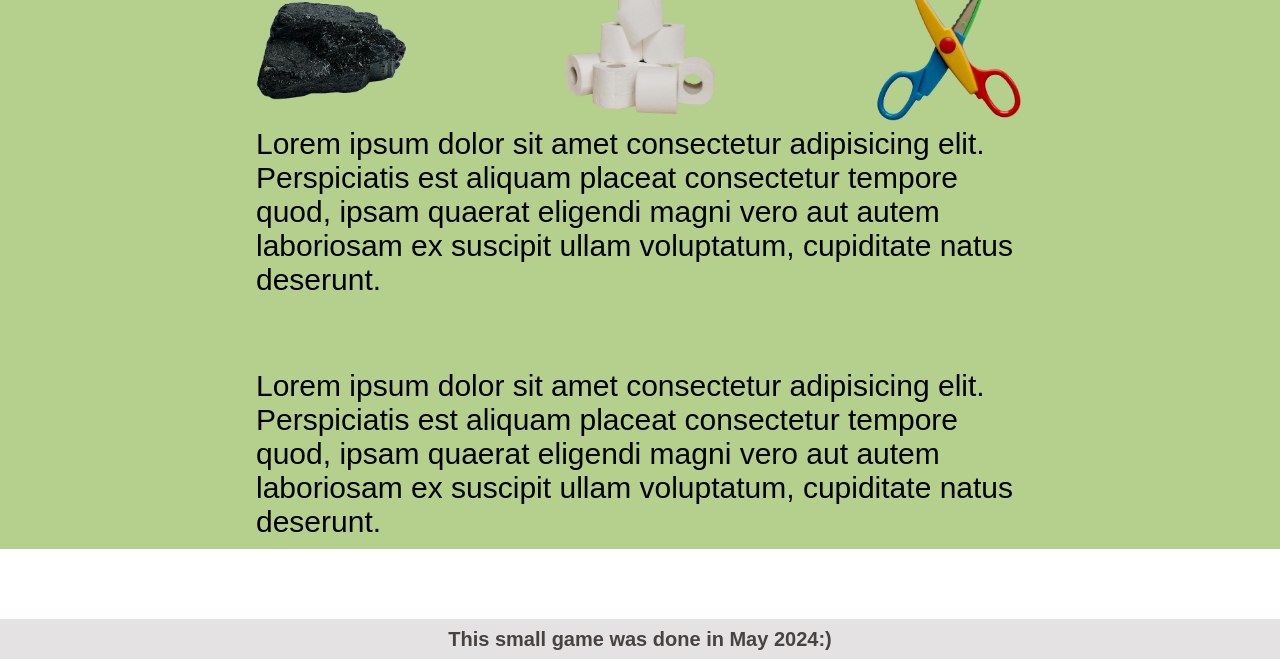
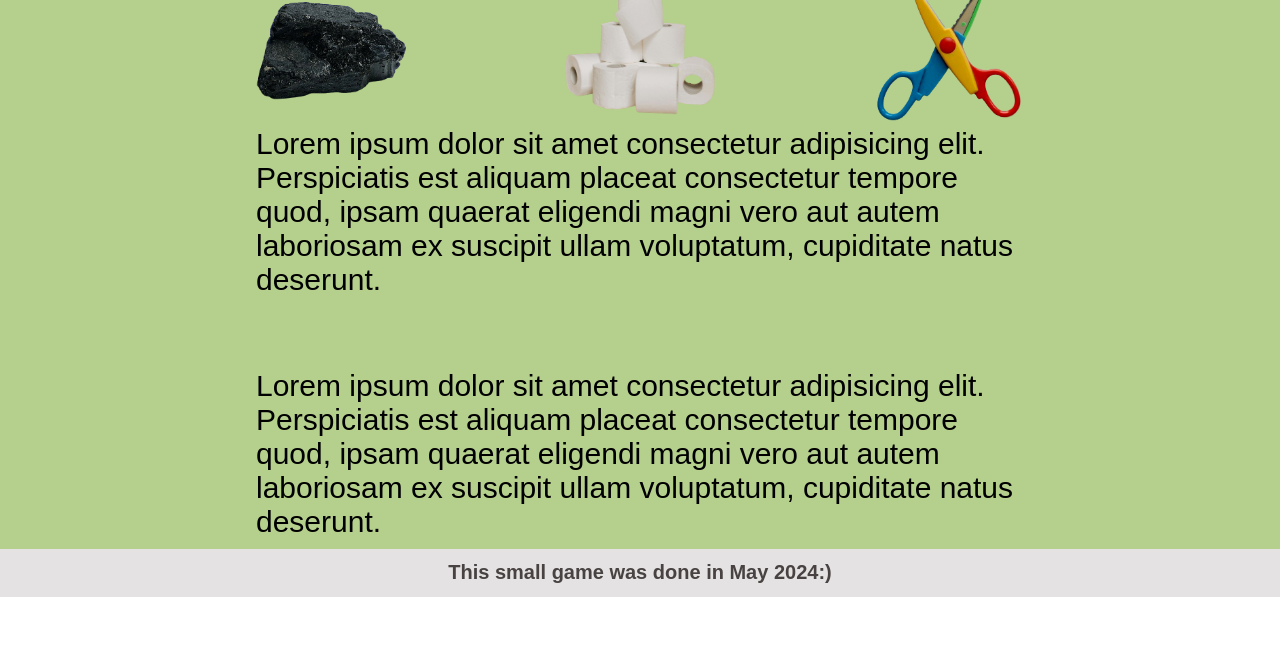
Before and after one commit to DevMisha18/Game-with-js-, a plain HTML site: page index.html in a window 1280 px wide. Shown: the part 141-800 px from the top of the page. Drawn offline with Linux system fonts and the light colour scheme.

Commit message:
Improved footer css

```diff
--- a/index.html
+++ b/index.html
@@ -5,7 +5,7 @@
   <meta name="viewport" content="width=device-width, initial-scale=1.0">
   <title>Document</title>
   <link rel="stylesheet" href="./main.css">
-  <script src="main.js"></script>
+  <script src="main.js" defer></script>
 </head>
 <body>
   <div class="mainpage">
--- a/main.css
+++ b/main.css
@@ -58,14 +58,11 @@ html, body {
 
 /* FOOTER */
 .footer {
-  position: absolute;
-  bottom: 0;
-  left: 0;
   display: flex;
   justify-content: center;
   align-items: center;
   width: 100%;
-  height: 5%;
+  height: 3rem;
   background-color: rgb(228, 226, 226);
 }
 
```
